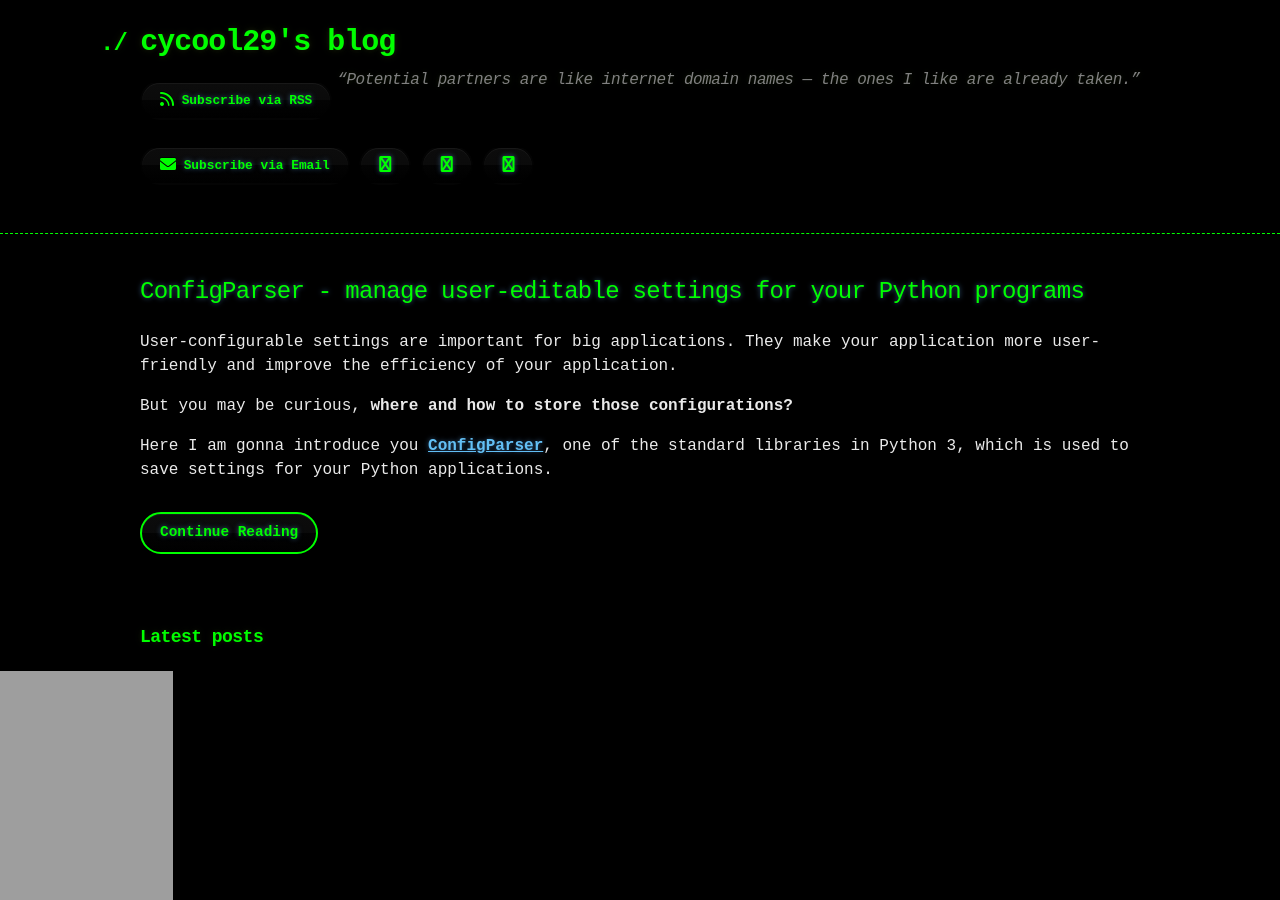
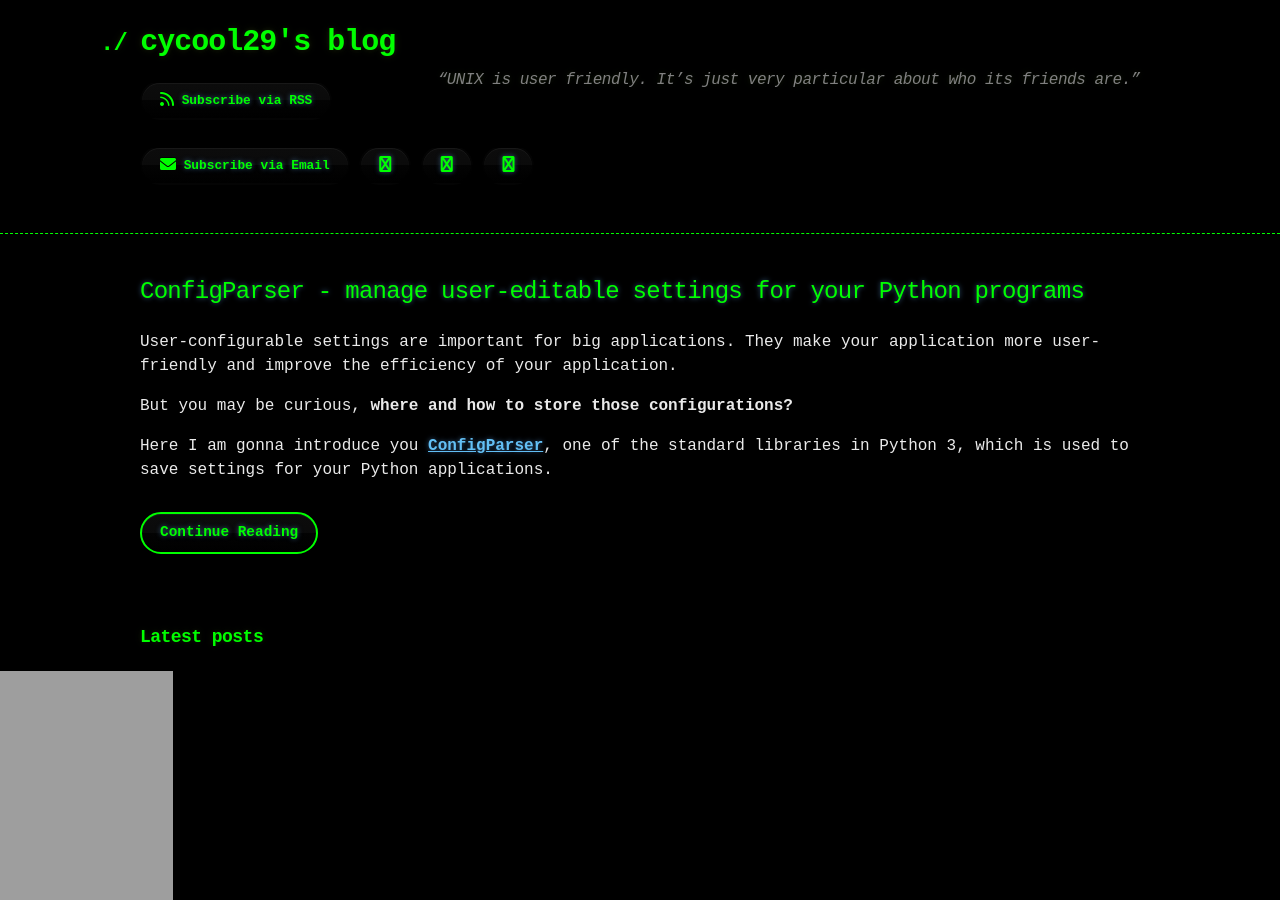
Before and after one commit to cycool29/cycool29.github.io, a Jekyll site: the page built from index.md, in a window 1280 px wide and 900 px high. Built offline with Jekyll 4.4.1, drawn with Linux system fonts in a browser that asks for light colours; a style sheet for code colours, icons or effects is not loaded.

Commit message:
Update quotes

```diff
--- a/_config.yml
+++ b/_config.yml
@@ -1,5 +1,5 @@
 title: cycool29's blog
-description: "“Potential partners are like internet domain names — the ones I like are already taken.” "
+description: "“UNIX is user friendly. It’s just very particular about who its friends are.” "
 bio: A high school student. Intermediate in Python, Git, Bash. Learning JavaScript. He/Him. "
 author: cycool29
 url: https://cycool29.github.io
```
